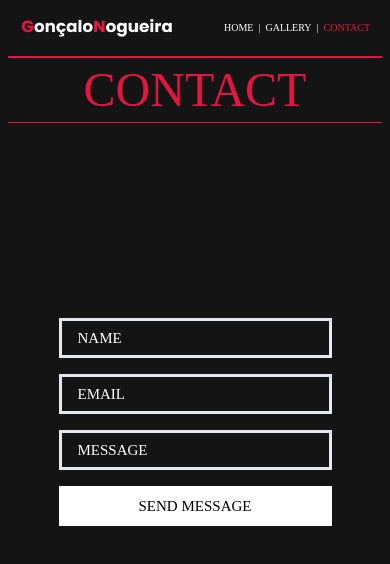
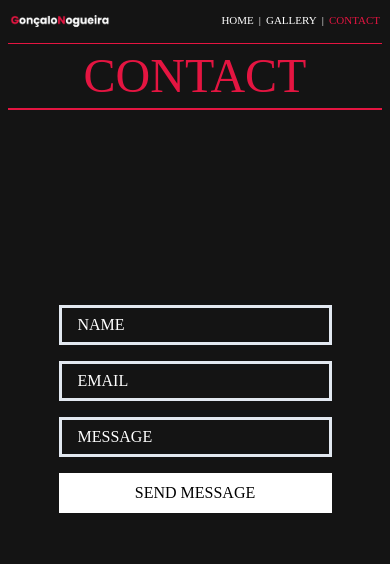
Before and after one commit to nogElBoss/galerydemo, a Next.js app: page /contact in a window 390 px wide. Shown: the top 564 px of the page. Built offline with nearby package versions, Linux system fonts and the light colour scheme.

Commit message:
bugs mobile corrigidos

```diff
--- a/components/atoms/button.tsx
+++ b/components/atoms/button.tsx
@@ -10,7 +10,7 @@ function Buttons({ label, width }: ButtonType) {
         <Button
             fontFamily="Bodoni MT"
             fontWeight="light"
-            fontSize={{ base: '15px', md: '20px', lg: '25px' }}
+            fontSize={{ base: '16px', md: '20px', lg: '20px' }}
             minW="60px"
             borderRadius={0}
             color="black"
--- a/components/atoms/input.tsx
+++ b/components/atoms/input.tsx
@@ -15,7 +15,7 @@ function Inputs({ width, color, placeholder, type, margin }: InputType) {
         <Input
             fontFamily="Bodoni MT"
             fontWeight="light"
-            fontSize={{ base: '15px', md: '20px', lg: '25px' }}
+            fontSize={{ base: '16px', md: '20px', lg: '20px' }}
             mb={margin}
             type={type}
             minW="100px"
--- a/components/atoms/text.tsx
+++ b/components/atoms/text.tsx
@@ -11,7 +11,7 @@ function Texts({ color, text }: TextType) {
         <Text
             fontFamily="Bodoni MT"
             color={color}
-            fontSize={{ base: '10px', md: '24px', lg: '30px' }}
+            fontSize={{ base: '11px', md: '20px', lg: '20px' }}
             fontWeight="light"
 
         >
--- a/components/molecules/nav.tsx
+++ b/components/molecules/nav.tsx
@@ -10,7 +10,7 @@ type HeaderType = {
 function Nav({ pr, active }: HeaderType) {
     if (active == "home") {
         return (
-            <HStack spacing={{ base: '5px', md: '20px', lg: '25px' }} pr={pr}>
+            <HStack spacing={{ base: '5px', md: '15px', lg: '15px' }} pr={pr}>
                 <Links color='#e41541' text="HOME" href='/' />
                 <Texts color="white" text="|" />
                 <Links color="white" text="GALLERY" href='/gallery' />
--- a/components/organisms/header.tsx
+++ b/components/organisms/header.tsx
@@ -9,11 +9,11 @@ type HeaderType = {
 function Headers({ pt, active }: HeaderType) {
     return (
         <Flex pt={pt}>
-            <Box pl={{ base: '5', md: '12', lg: '15' }}>
-                <Image src='/images/logo.png' w={200} />
+            <Box pl={{ base: '10px', md: '20px', lg: '20px' }}>
+                <Image src='/images/logo.png' w={{ base: '100px', md: '200px', lg: '200px' }} />
             </Box>
             <Spacer minW={{ base: '50px', md: '0px', lg: '0px' }} />
-            <Nav active={active} pr={{ base: '5', md: '12', lg: '15' }} />
+            <Nav active={active} pr={{ base: '10px', md: '20px', lg: '20px' }} />
         </Flex>
     )
 
```
